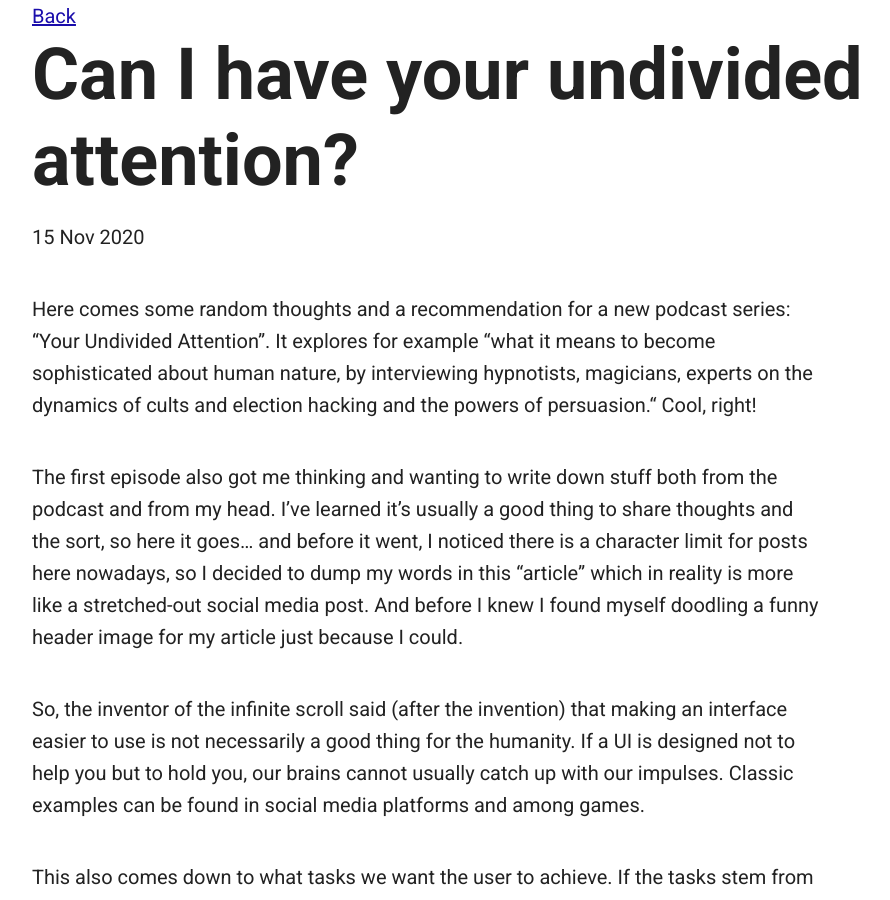
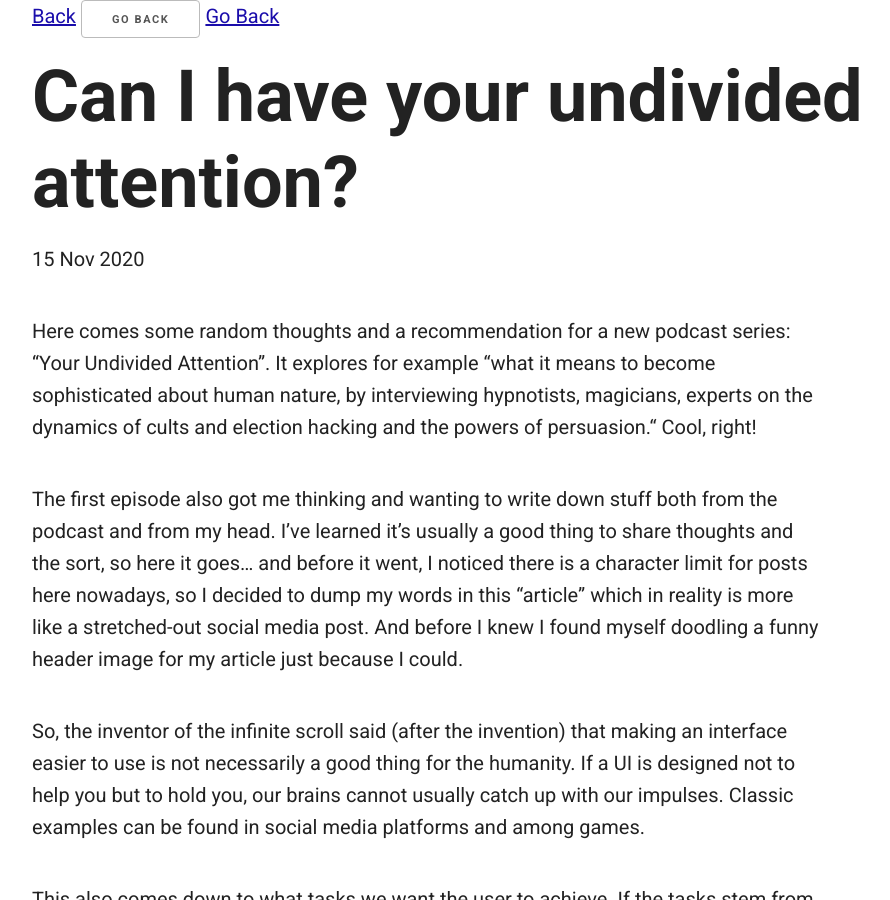
Before and after one commit to jesseu/jesseu.github.io, a Jekyll site: the page built from _posts/2020-11-15-undivided-attention.md, in a window 1280 px wide and 900 px high. Shown: the whole window, without its empty margins (128-1018 px from the left). Built offline with Jekyll 4.4.1, drawn with Linux system fonts in a browser that asks for light colours.

Commit message:
Update post.html

```diff
--- a/_layouts/post.html
+++ b/_layouts/post.html
@@ -3,6 +3,12 @@ layout: default
 ---
 
 <a href="javascript: history.go(-1)">Back</a>
+
+<button onclick="goBack()">Go Back</button>
+
+<script>
+    document.write('<a href="' + document.referrer + '">Go Back</a>');
+</script>
 
 <script>
 function goBack() {
```
